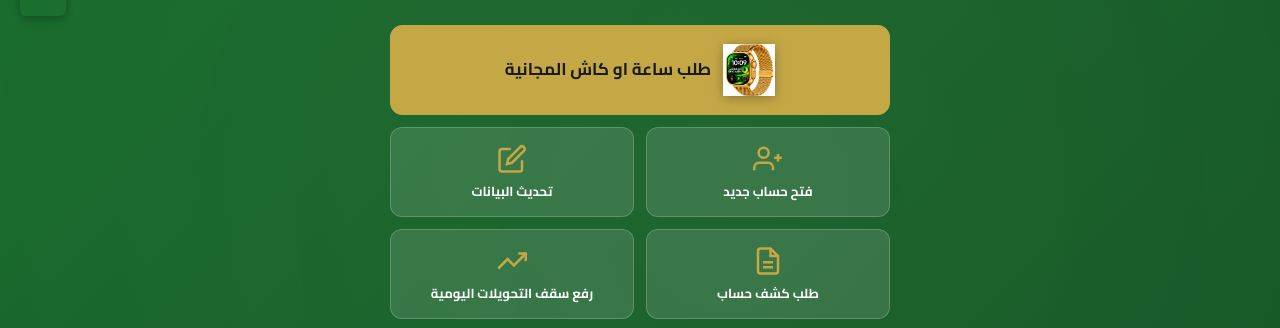
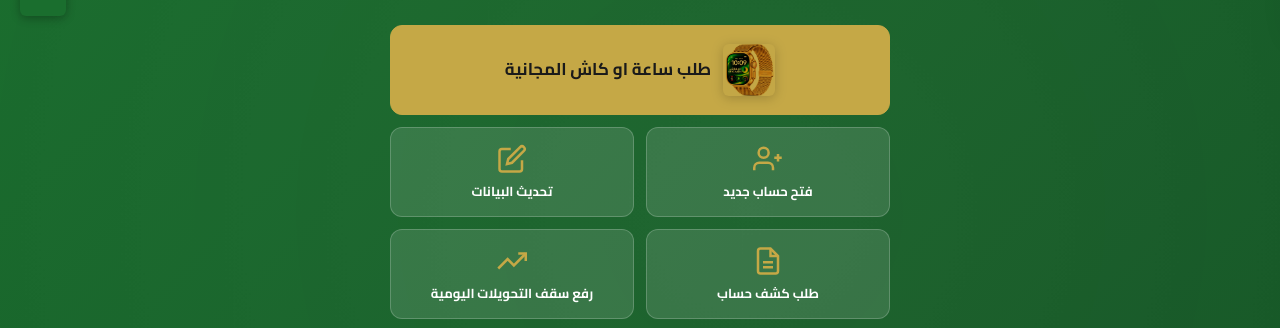
Before and after one commit to aart89682-lgtm/ocashsa, a website: page index.html in a window 1280 px wide. Shown: the part 764-1092 px from the top of the page. Drawn offline with Linux system fonts and the light colour scheme.

Commit message:
style: blend watch image background with gold button color
Use mix-blend-mode: multiply to remove white background from
the watch photo so it matches the gold button seamlessly.

Co-Authored-By: Claude Opus 4.6 <noreply@anthropic.com>

```diff
--- a/index.html
+++ b/index.html
@@ -181,7 +181,9 @@
         }
         .hero-actions .action-card.featured img {
             width: 52px; height: 52px; object-fit: contain;
-            filter: drop-shadow(0 2px 6px rgba(0,0,0,0.3));
+            mix-blend-mode: multiply;
+            filter: drop-shadow(0 2px 6px rgba(0,0,0,0.2));
+            border-radius: 6px;
         }
         .hero-actions .action-card.featured:hover {
             background: var(--gold-dark);
```
